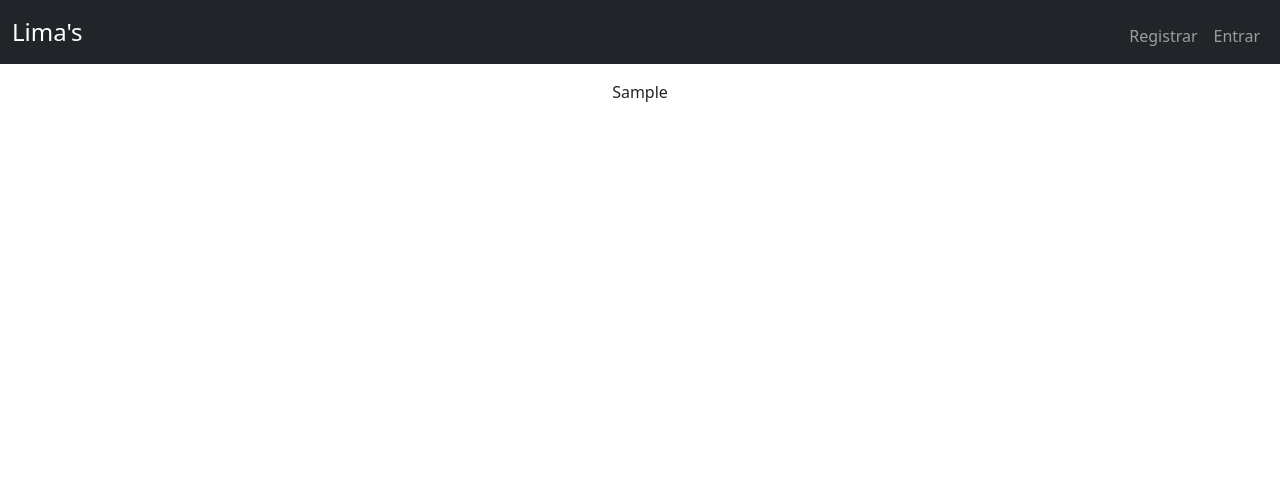
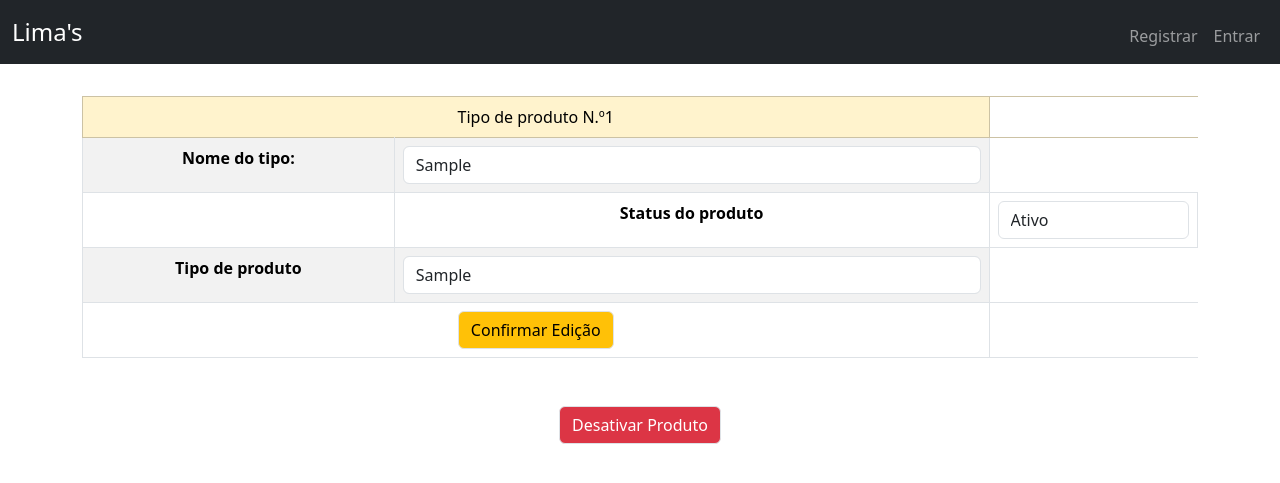
Before and after one commit to luizfldomingues/limas, a Python web app: template templates/edit-product-type.html in a window 1280 px wide. Shown: the top 483 px of the page. Run offline with Jinja, Linux system fonts and the light colour scheme; the template is opened without the code that fills it: most values are stand-ins (such as "Sample title", 1, 10 or a date in 2020).

Commit message:
change status implemented as a select menu and some progress on the front page of the edit-product(-type)

```diff
--- a/templates/edit-product-type.html
+++ b/templates/edit-product-type.html
@@ -1,9 +1,71 @@
 {% extends "layout.html" %}
 
 {% block title %}
-Editar tipo de produto
+Editar produto
 {% endblock %}
 
 {% block main %}
-{{ product_type }}
+<div class="mt-3">
+    <form action="/manage/edit" aciton="post">
+        <table class="table table-bordered table-striped">
+            <thead>
+                <tr class="table-warning">
+                    <td colspan="2" >
+                        Tipo de produto N.º{{ product_type.id }}
+                    </td>
+                </tr>
+            </thead>
+            <tbody>
+                <tr>
+                    <th>Nome do tipo:</th>
+                    <td>
+                        <div>
+                            <input class="form-control" name="product-type-name" type="text" value="{{ product_type.product_type }}">
+                        </div>
+                    </td>
+                </tr>
+                <tr>
+                    <th>
+                        <th>Status do produto</th>
+                    <td>
+                        <select class="form-control" name="product-name">
+                            {% if product_type.type_status == "active" %}
+                            <option value="active" selected>Ativo</option>
+                            <option value="inactive">Inativo</option>
+                            {% else %}
+                            <option value="active">Ativo</option>
+                            <option value="inactive" selected>Inativo</option>
+                            {% endif %}
+                        </select>
+                    </td>
+                    </th>
+                </tr>
+                <tr>
+                    <th>Tipo de produto</th>
+                    <td>
+                        <div>
+                            <select class="form-control" name="product-name">
+                                {% for product_type in product_types %}
+                                    <option value=" {{ product_type.id }}">{{ product_type.product_type | capitalize }}</option>
+                                {% endfor %}
+                        </div>
+                    </td>
+                </tr>
+            </tbody>
+            <tfoot>
+                <tr>
+                    <td colspan="2">
+                        <button class="border btn btn-warning" type="submit">Confirmar Edição</button>
+                    </td>
+                </tr>
+            </tfoot>
+        </table>
+    </form>
+</div>
+<div class="my-5">
+    <form action="/manage/desactivate">
+        <input class="form-control" name="product-id" type="hidden" value="{{ product_type.id }}">
+        <button class="border btn btn-danger" type="submit">Desativar Produto</button>
+    </form>
+</div>
 {% endblock %}
```
Also changed, not shown: templates/edit-product.html (+16 -8 lines).
